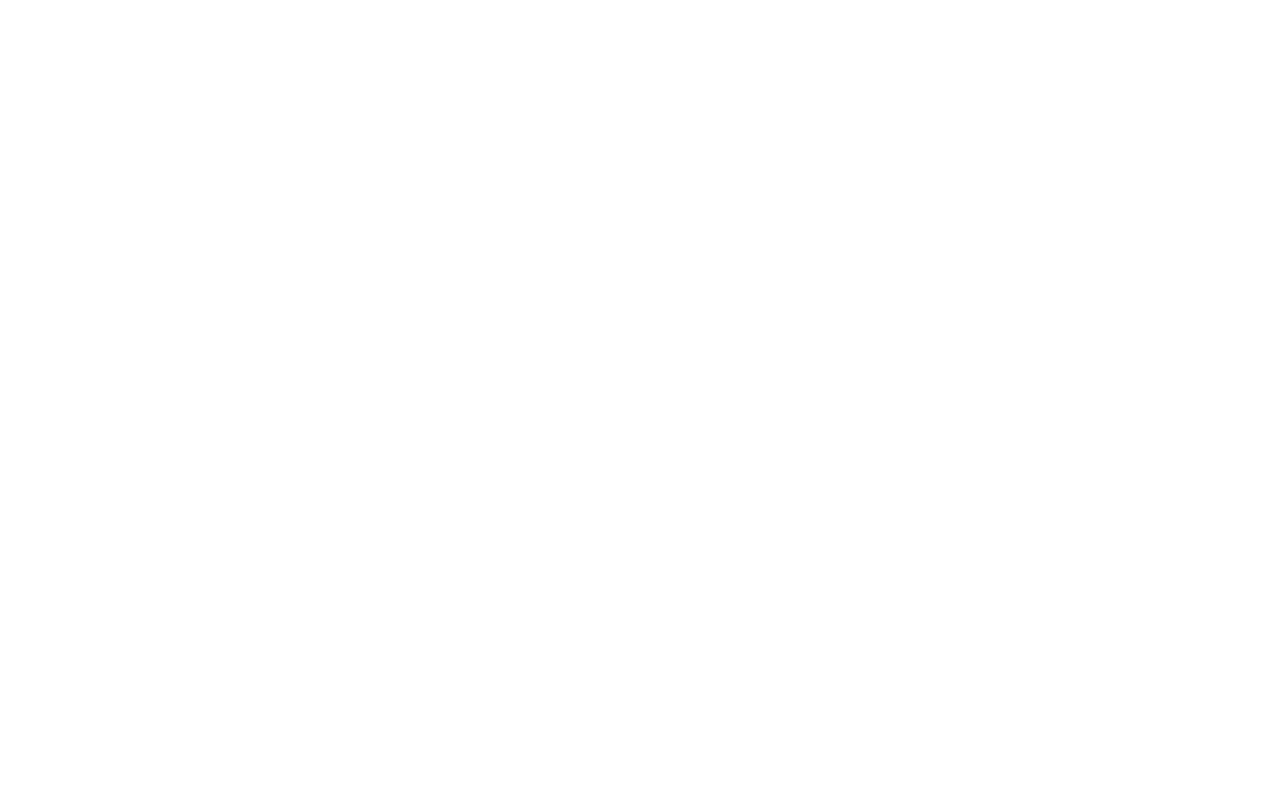
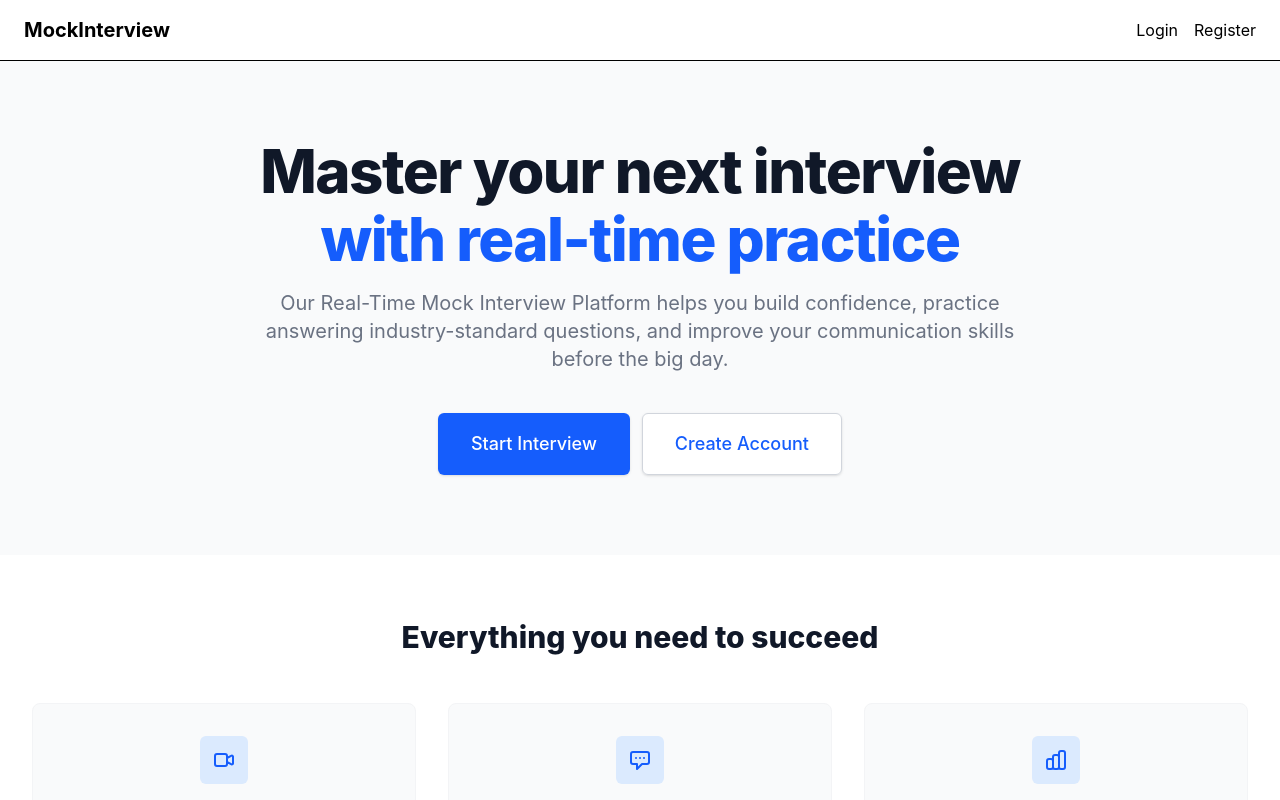
Before and after one commit to Ishan1711/Real-Time-Mock-Interview-Platform, a React (Vite) app in the folder frontend/: page /dashboard in a window 1280 px wide. Before the commit this address had no page. Shown: the top 800 px of the page. Built offline with nearby package versions, Linux system fonts and the light colour scheme; sample sign-in values are in the browser's storage.

Commit message:
feat: add protected frontend routes

```diff
--- a/frontend/src/App.tsx
+++ b/frontend/src/App.tsx
@@ -3,6 +3,7 @@
 import LoginPage from "./pages/LoginPage";
 import RegisterPage from "./pages/RegisterPage";
 import MainLayout from "./layouts/MainLayout";
+import ProtectedRoute from "./components/ProtectedRoute";
 
 function App() {
   return (
@@ -12,6 +13,10 @@
           <Route path="/" element={<LandingPage />} />
           <Route path="/login" element={<LoginPage />} />
           <Route path="/register" element={<RegisterPage />} />
+
+          <Route element={<ProtectedRoute />}>
+            <Route path="/dashboard" element={<LandingPage />} />
+          </Route>
         </Route>
       </Routes>
     </BrowserRouter>
--- /dev/null
+++ b/frontend/src/components/ProtectedRoute.tsx
@@ -0,0 +1,13 @@
+import { Navigate, Outlet } from "react-router-dom";
+
+function ProtectedRoute() {
+  const token = localStorage.getItem("token");
+
+  if (!token) {
+    return <Navigate to="/login" replace />;
+  }
+
+  return <Outlet />;
+}
+
+export default ProtectedRoute;
--- a/frontend/src/pages/LoginPage.tsx
+++ b/frontend/src/pages/LoginPage.tsx
@@ -1,4 +1,5 @@
-import { useState, ChangeEvent, FormEvent } from "react";
+import { useState } from "react";
+import type { ChangeEvent, FormEvent } from "react";
 
 import Input from "../components/Input";
 import { loginUser } from "../services/authService";
@@ -74,6 +75,9 @@
 
       console.log("Login successful:", result);
 
+      // Store JWT token for protected routes
+      localStorage.setItem("token", result.data.token);
+
       alert("Login successful!");
     } catch (error) {
       console.error("Login failed:", error);
--- a/frontend/src/pages/RegisterPage.tsx
+++ b/frontend/src/pages/RegisterPage.tsx
@@ -1,4 +1,5 @@
-import { useState, ChangeEvent, FormEvent } from "react";
+import { useState } from "react";
+import type { ChangeEvent, FormEvent } from "react";
 
 import Input from "../components/Input";
 import { registerUser } from "../services/authService";
```
